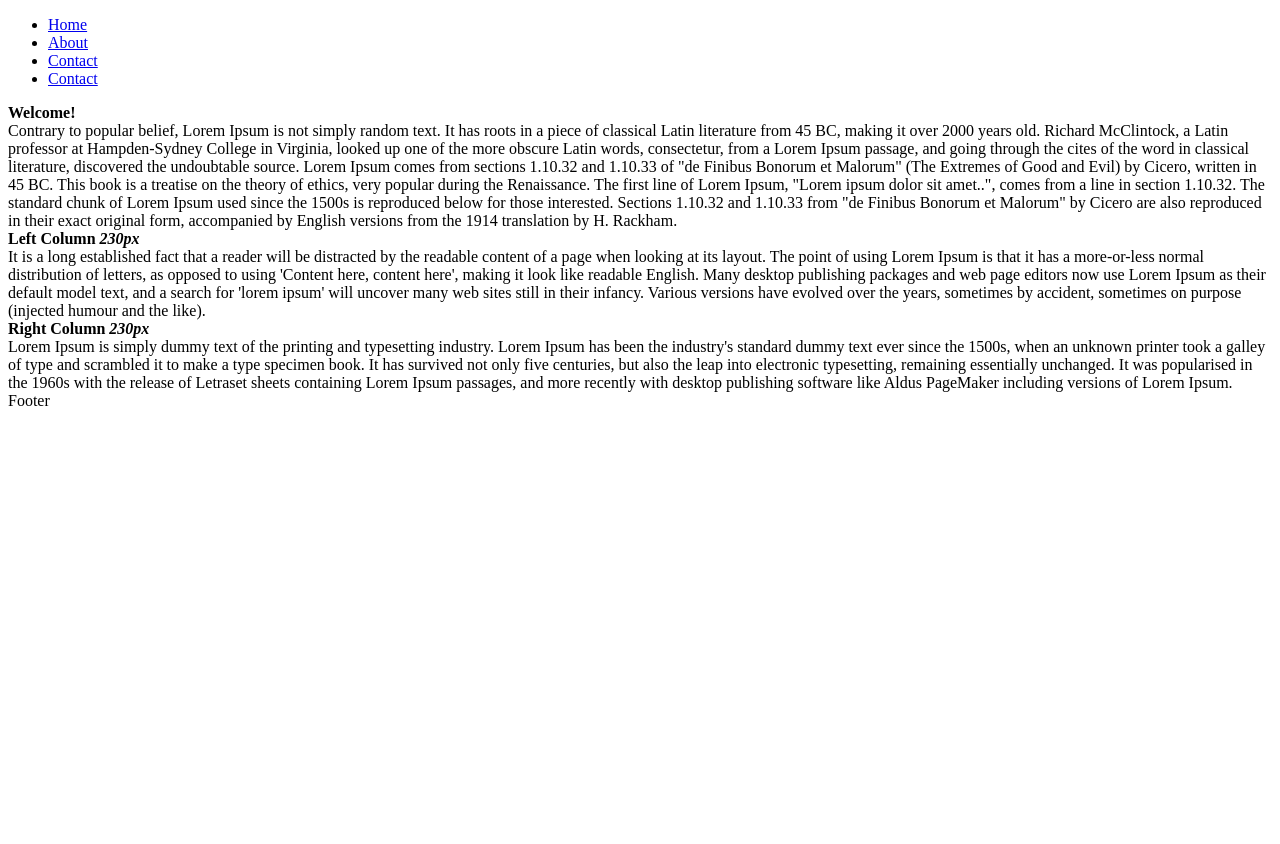
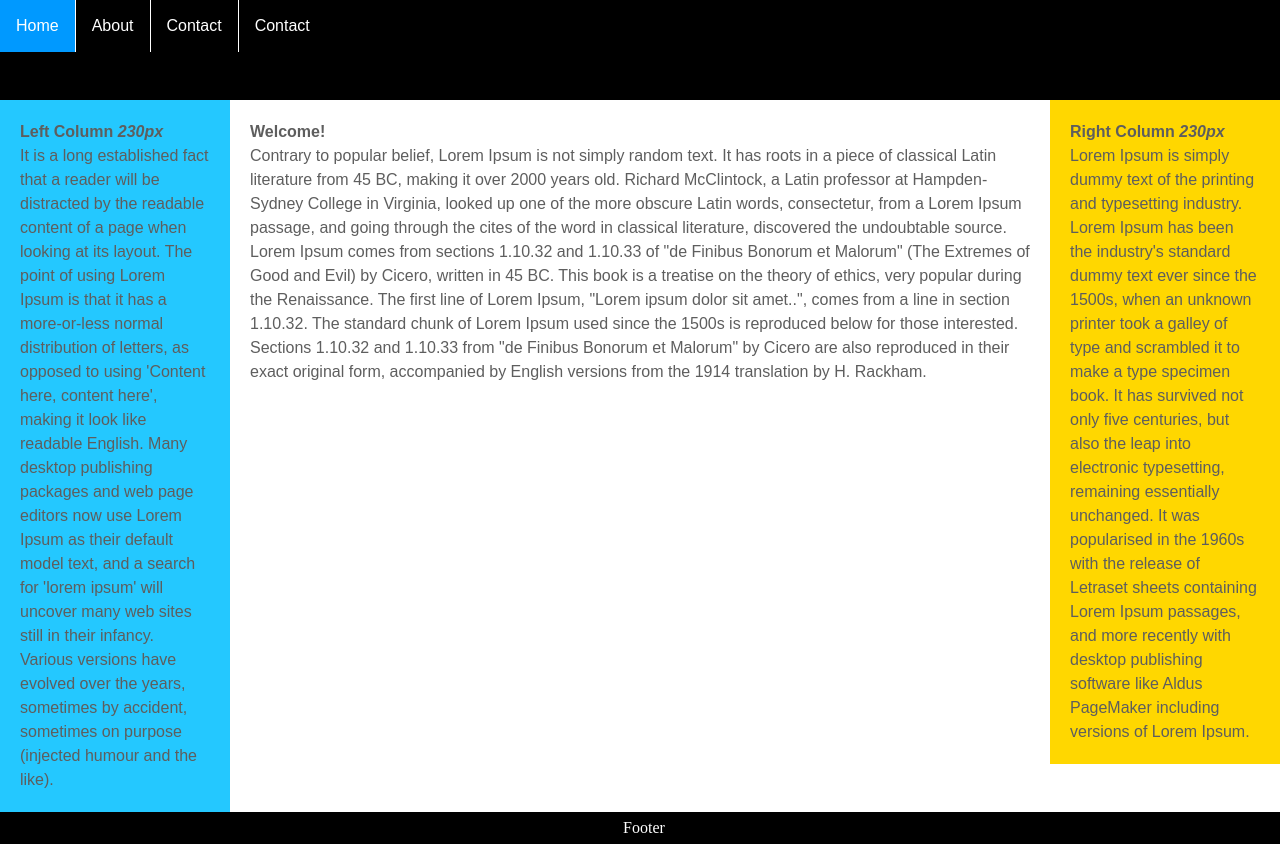
Before and after one commit to KafuiAdaku/frontend, a plain HTML site: page html-css-js-for_beginners/index.html in a window 1280 px wide. Before the commit the page ends 800 px from the top, so only its background shows below. Drawn offline with Linux system fonts and the light colour scheme.

Commit message:
fix: changed file names and references in code

```diff
--- a/html-css-js-for_beginners/index.html
+++ b/html-css-js-for_beginners/index.html
@@ -1,11 +1,11 @@
 <!DOCTYPE html>
 <html lang="en">
     <head>
-        <title>CSS Based Web Page Project</title>
         <meta http-equiv="Content-Type" content="text/html; charset=UTF-8">
         <meta name="viewport" content="width=device-width, initial-scale=1.0">
-        <meta naem="description" content="This is a CSS based web page project">
-        <link rel="stylesheet" href="styles/main.css" type="text/css">
+        <title>CSS Based Web Page Project</title>
+        <meta name="description" content="This is a CSS based web page project">
+        <link rel="stylesheet" href="styles.css" type="text/css">
     </head>
     <body>
         <div id="container">
```
